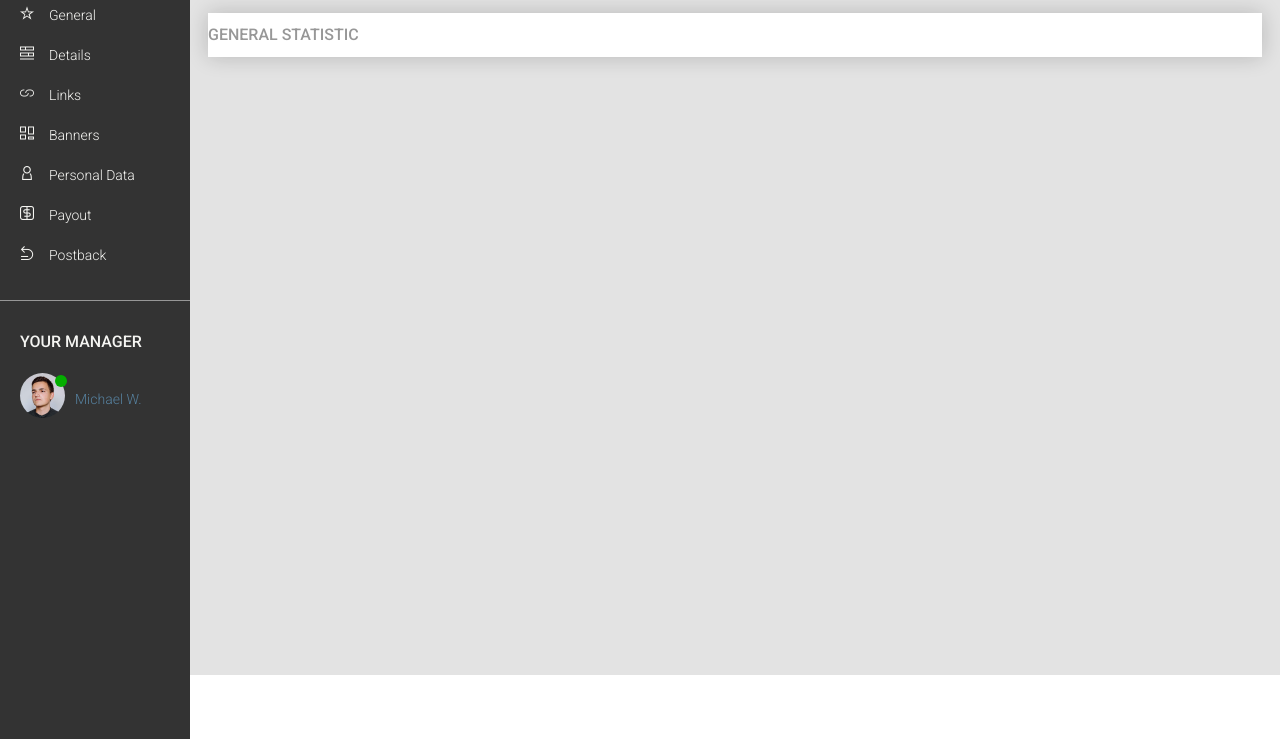
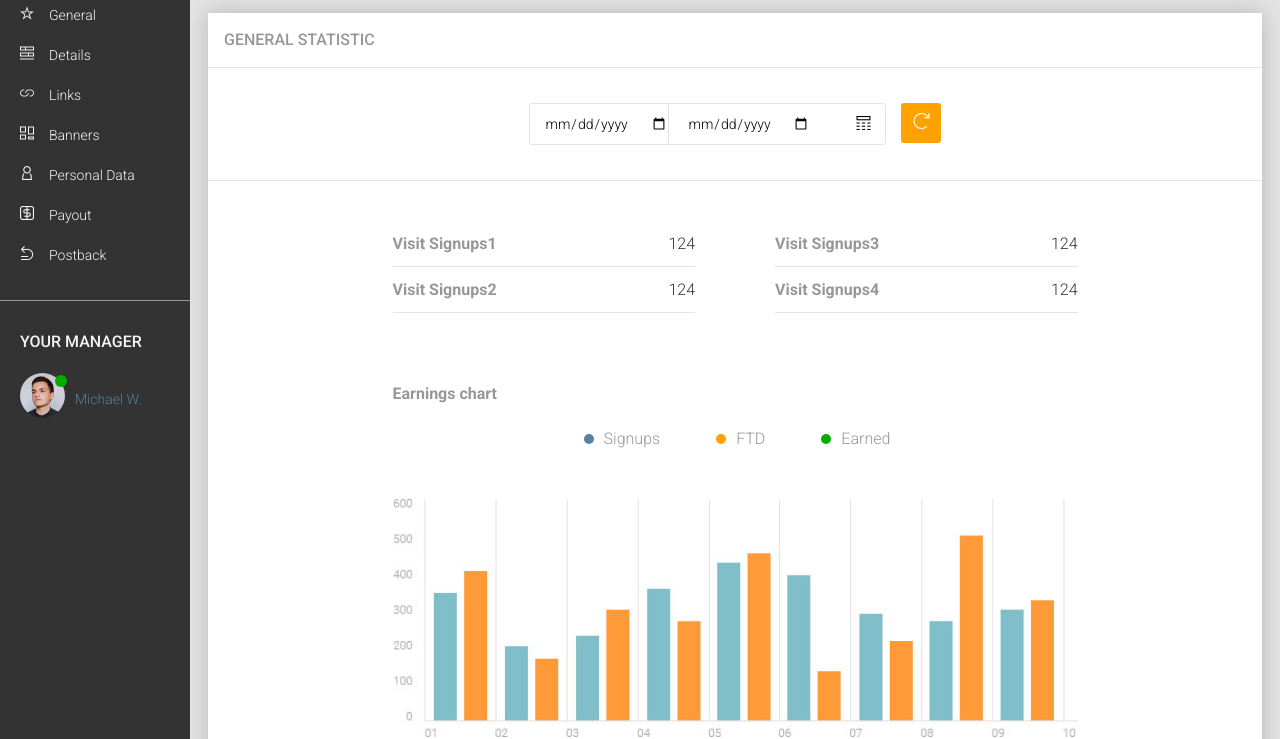
Before and after one commit to maariaantonina/project-dashboard, a plain HTML site: page index.html in a window 1280 px wide. Shown: the part 65-804 px from the top of the page. Drawn offline with Linux system fonts and the light colour scheme.

Commit message:
add general statistic section

```diff
--- a/css/style.css
+++ b/css/style.css
@@ -375,7 +375,7 @@ a {
 }
 
 a:hover {
-  color: #f58220;
+  color: #ffa200;
 }
 
 ul {
@@ -440,6 +440,196 @@ ul li {
   font-weight: 300;
   color: #56819F;
   margin-right: 15px;
+}
+
+.btn {
+  min-height: 40px;
+  border-radius: 3px;
+  color: #fff;
+  outline: none;
+  border: 0;
+  cursor: pointer;
+  font-weight: 300;
+}
+
+.btn-refresh {
+  height: 40px;
+  width: 40px;
+  background-color: #ffa200;
+}
+
+.btn-refresh:hover {
+  background-color: #f58220;
+}
+
+.btn-gray {
+  background-color: #fff;
+  color: #979797;
+  margin: auto 20px;
+  padding-left: 30px;
+}
+
+.btn-gray:hover {
+  background-color: #e3e3e3;
+}
+
+.btn-1 {
+  position: relative;
+}
+
+.btn-1:before {
+  content: '';
+  position: absolute;
+  right: 15px;
+  top: 15px;
+  left: 10px;
+  width: 10px;
+  height: 10px;
+  border-radius: 50%;
+  background-color: #56819F;
+}
+
+.btn-2 {
+  position: relative;
+}
+
+.btn-2:before {
+  content: '';
+  position: absolute;
+  right: 15px;
+  top: 15px;
+  left: 10px;
+  width: 10px;
+  height: 10px;
+  border-radius: 50%;
+  background-color: #ffa200;
+}
+
+.btn-3 {
+  position: relative;
+}
+
+.btn-3:before {
+  content: '';
+  position: absolute;
+  right: 15px;
+  top: 15px;
+  left: 10px;
+  width: 10px;
+  height: 10px;
+  border-radius: 50%;
+  background-color: #04Ae00;
+}
+
+.input-wrapper {
+  display: -ms-flexbox;
+  display: flex;
+  -ms-flex-pack: center;
+      justify-content: center;
+  padding: 35px;
+  border-bottom: solid 1px #e3e3e3;
+}
+
+.input-date {
+  display: -ms-flexbox;
+  display: flex;
+}
+
+.input-date .date-wrapper {
+  border: 1px solid #e3e3e3;
+  border-radius: 3px;
+  margin-right: 15px;
+}
+
+.input-date .date-wrapper input {
+  border: 0;
+  height: 40px;
+  padding-left: 15px;
+  font-weight: 300;
+  font-size: 14px;
+  font-family: "Roboto", Helvetica, Arial;
+}
+
+.input-date .date-wrapper input:first-child {
+  border-right: 1px solid #e3e3e3;
+}
+
+.input-date .date-wrapper input:nth-child(2) {
+  padding-right: 75px;
+  position: relative;
+}
+
+.input-date .date-wrapper input:nth-child(2)::before {
+  content: '\0048';
+  position: absolute;
+  right: 15px;
+  font-family: 'Glyphter';
+}
+
+.general__wrapper {
+  width: 685px;
+  margin: 40px auto;
+}
+
+.general__data {
+  display: -ms-flexbox;
+  display: flex;
+  -ms-flex-pack: center;
+      justify-content: center;
+  -ms-flex: 1;
+      flex: 1;
+  margin: 0 -40px;
+}
+
+.general__data--column {
+  display: -ms-flexbox;
+  display: flex;
+  -ms-flex-direction: column;
+      flex-direction: column;
+  width: 100%;
+  margin: 0 40px;
+}
+
+.general__data--row {
+  display: -ms-flexbox;
+  display: flex;
+  -ms-flex-direction: row;
+      flex-direction: row;
+  -ms-flex-pack: justify;
+      justify-content: space-between;
+  -ms-flex-align: center;
+      align-items: center;
+  border-bottom: 1px solid #e3e3e3;
+  height: 45px;
+}
+
+.general__data--cat {
+  font-weight: 700;
+  font-size: 16px;
+}
+
+.general__data--value {
+  font-weight: 300;
+  font-size: 16px;
+  color: #333;
+}
+
+.general__chart {
+  margin-top: 70px;
+}
+
+.general__chart .general__chart--buttons {
+  display: -ms-flexbox;
+  display: flex;
+  -ms-flex-pack: center;
+      justify-content: center;
+  margin-bottom: 40px;
+}
+
+.general__chart .general__chart--image img {
+  width: 100%;
+  -o-object-fit: cover;
+     object-fit: cover;
 }
 
 .grid-container {
@@ -664,6 +854,16 @@ section {
   color: #979797;
   box-shadow: 0px 0px 21px 0 rgba(15, 13, 15, 0.2);
   width: 100%;
+  margin-bottom: 18px;
+}
+
+.section__title {
+  text-transform: uppercase;
+  font-weight: 500;
+  font-size: 16px;
+  margin: 0 auto;
+  padding: 16px;
+  border-bottom: solid 1px #e3e3e3;
 }
 
 .footer {
--- a/index.html
+++ b/index.html
@@ -68,11 +68,60 @@
     <main class="main">
       <section class="general">
         <h1 class="section__title">General Statistic</h1>
+        <div class="input-wrapper">
+          <form class="input-date">
+            <div class="date-wrapper">
+              <input id="start-date" type="date" required>
+              <input id="end-date" type="date" required>
+            </div>
+            <button type="submit" class="btn btn-refresh"><span class="icon-refresh"><span></button>
+          </form>
+        </div>
+        <div class="general__wrapper">
+          <div class="general__data">
+            <div class="general__data--column">
+              <div class="general__data--row">
+                <div class="general__data--cat">Visit Signups1</div>
+                <div class="general__data--value">124</div>
+              </div>
+              <div class="general__data--row">
+                <div class="general__data--cat">Visit Signups2</div>
+                <div class="general__data--value">124</div>
+              </div>
+            </div>
+            <div class="general__data--column">
+              <div class="general__data--row">
+                <div class="general__data--cat">Visit Signups3</div>
+                <div class="general__data--value">124</div>
+              </div>
+              <div class="general__data--row">
+                <div class="general__data--cat">Visit Signups4</div>
+                <div class="general__data--value">124</div>
+              </div>
+
+
+
+            </div>
+          </div>
+          <div class="general__chart">
+            <h2>Earnings chart</h2>
+            <div class="general__chart--buttons">
+              <button class="btn btn-gray btn-1">Signups</button>
+              <button class="btn btn-gray btn-2">FTD</button>
+              <button class="btn btn-gray btn-3">Earned</button>
+            </div>
+            <div class="general__chart--image">
+              <img src="images/charts/chart01.jpg">
+            </div>
+          </div>
+        </div>
+      </section>
+      <section class="links">
+        <h1 class="section__title">Links</h1>
       </section>
     </main>
     <footer class="footer"></footer>
-    </header>
-
+  </div>
 </body>
 
 </html>
```
Also changed, not shown: images/charts/chart01.jpg (added), 1 other file.
